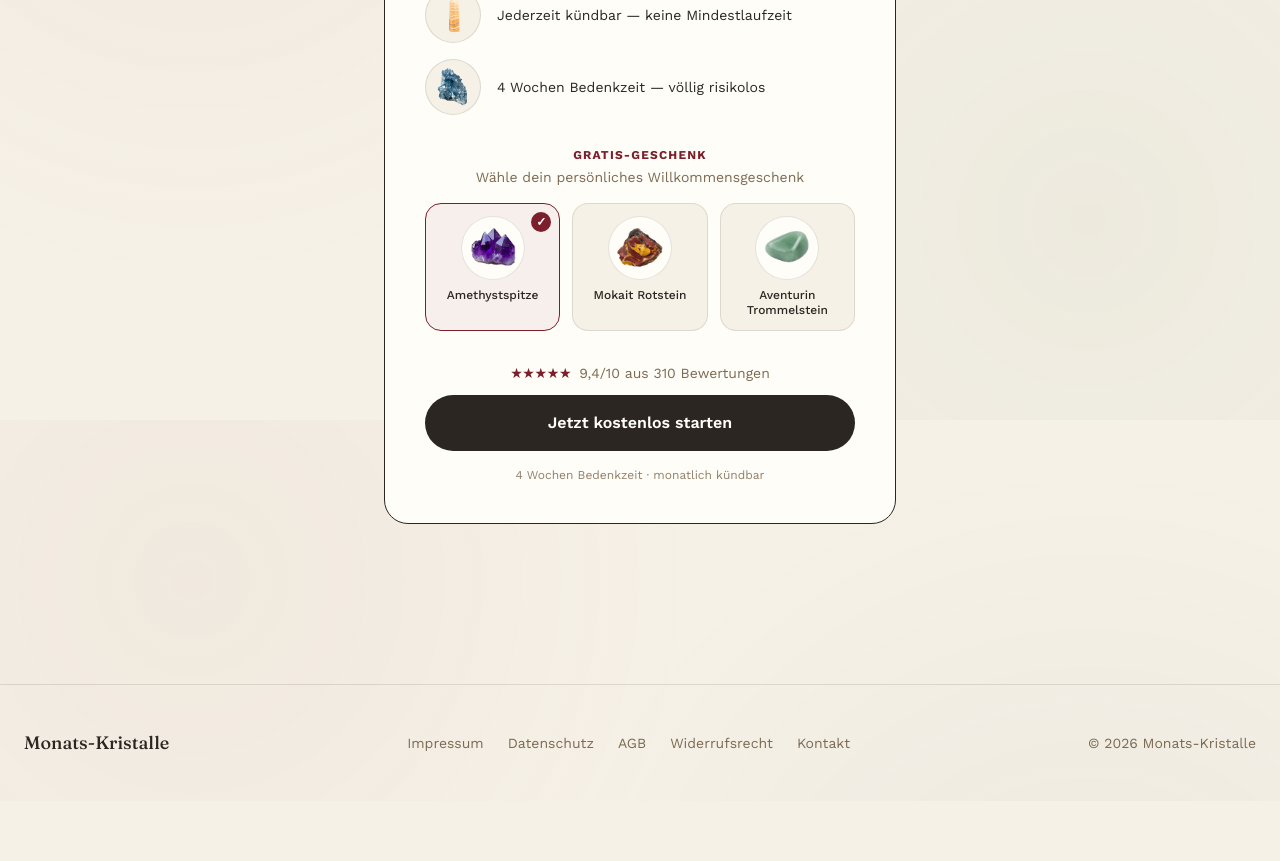
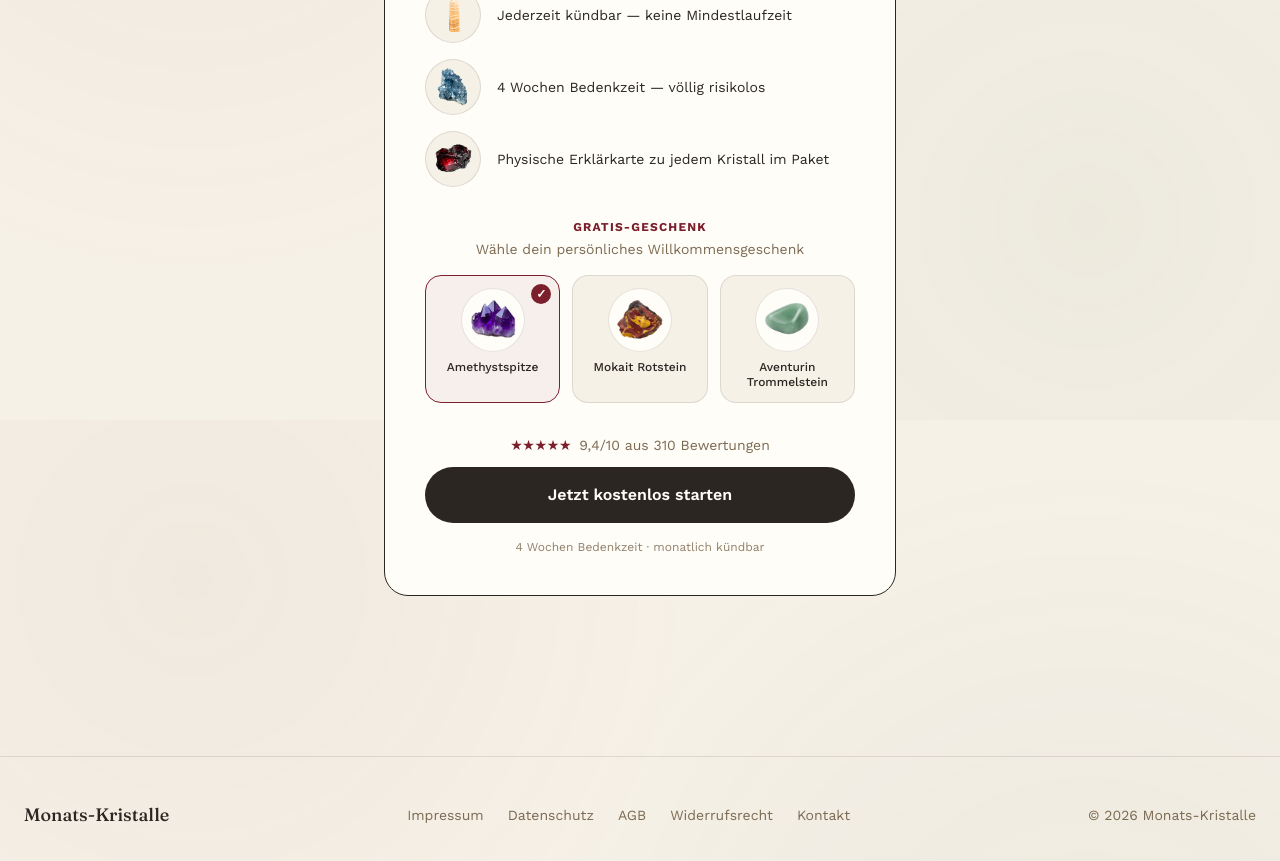
Before and after one commit to pajosch212/monats-kristalle, a Next.js app: page /abo in a window 1280 px wide. Shown: the part 5180-6041 px from the top of the page. Before the commit the page ends 5981 px from the top, so only its background shows below. Built offline with nearby package versions, Linux system fonts and the light colour scheme.

Commit message:
Add physical explainer-card benefit to checkout value stack

```diff
--- a/components/abo/CheckoutCard.tsx
+++ b/components/abo/CheckoutCard.tsx
@@ -11,6 +11,7 @@ const checklist = [
   { text: "Exklusiver Zugang zu Sonderangeboten und zur WhatsApp-Community", image: asset("/images/crystals/tuerkiser-kristall.png") },
   { text: "Jederzeit kündbar — keine Mindestlaufzeit", image: asset("/images/crystals/zitrin.png") },
   { text: "4 Wochen Bedenkzeit — völlig risikolos", image: asset("/images/crystals/aquamarin.png") },
+  { text: "Physische Erklärkarte zu jedem Kristall im Paket", image: asset("/images/crystals/rote-painite.png") },
 ];
 
 export function CheckoutCard() {
```
